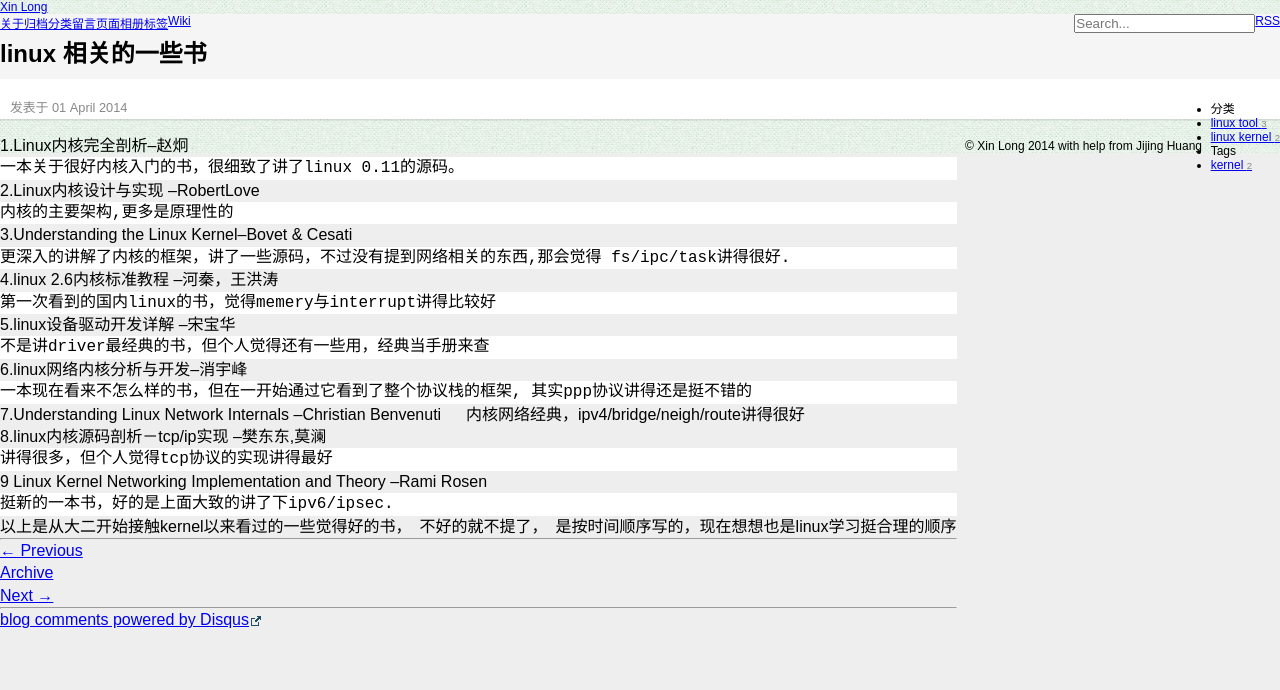
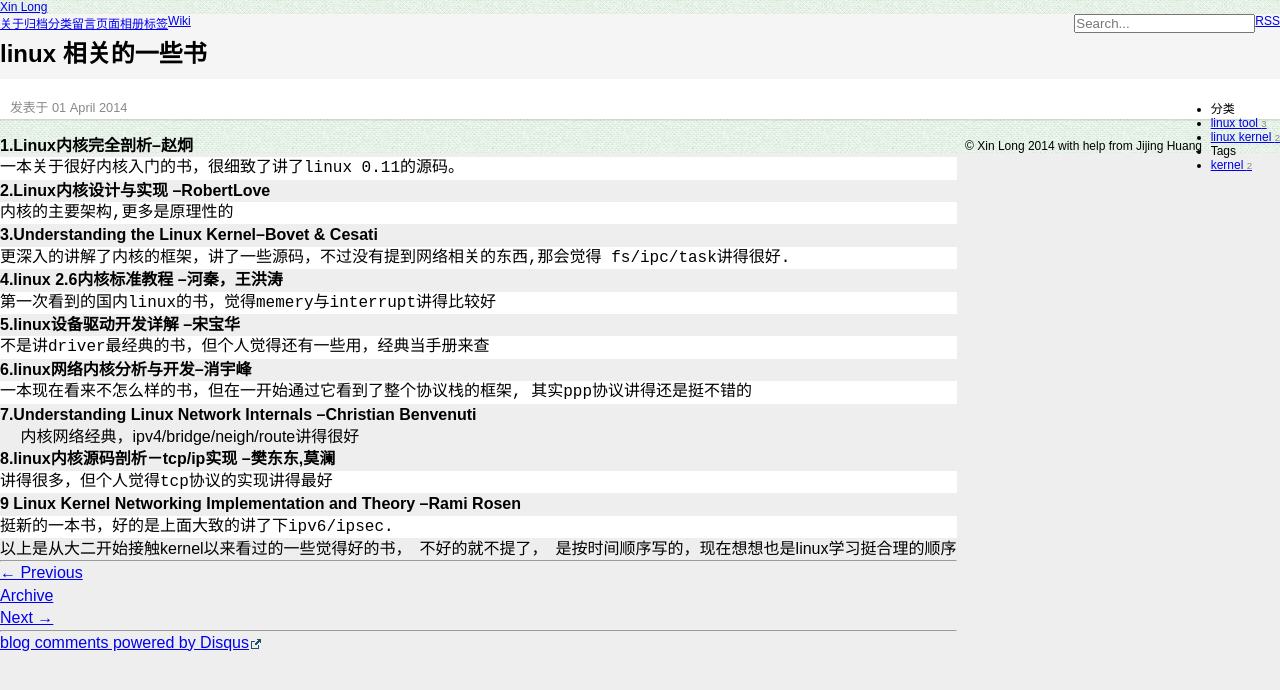
Before and after one commit to fengpsky/lxin.github.io, a Jekyll site: the page built from _posts/2014-04-01-some-books-about-linux-kernel.md, in a window 1280 px wide. Shown: the top 690 px of the page. Built offline with Jekyll 4.4.1, drawn with Linux system fonts in a browser that asks for light colours; comment, search, counter and statistics services are not loaded.

Commit message:
some change

```diff
--- a/_posts/2014-04-01-some-books-about-linux-kernel.md
+++ b/_posts/2014-04-01-some-books-about-linux-kernel.md
@@ -7,39 +7,39 @@ tags: "kernel"
 ---
 {% include JB/setup %}
 
-1.Linux内核完全剖析--赵炯
+#### 1.Linux内核完全剖析--赵炯
 
     一本关于很好内核入门的书，很细致了讲了linux 0.11的源码。
 
-2.Linux内核设计与实现 --RobertLove
+#### 2.Linux内核设计与实现 --RobertLove
 
     内核的主要架构,更多是原理性的
 
-3.Understanding the Linux Kernel--Bovet & Cesati
+#### 3.Understanding the Linux Kernel--Bovet & Cesati
 
     更深入的讲解了内核的框架，讲了一些源码，不过没有提到网络相关的东西,那会觉得 fs/ipc/task讲得很好.
 
-4.linux 2.6内核标准教程 --河秦，王洪涛
+#### 4.linux 2.6内核标准教程 --河秦，王洪涛
 
     第一次看到的国内linux的书，觉得memery与interrupt讲得比较好
 
-5.linux设备驱动开发详解 --宋宝华
+#### 5.linux设备驱动开发详解 --宋宝华
 
     不是讲driver最经典的书，但个人觉得还有一些用，经典当手册来查
 
-6.linux网络内核分析与开发--消宇峰
+#### 6.linux网络内核分析与开发--消宇峰
 
     一本现在看来不怎么样的书，但在一开始通过它看到了整个协议栈的框架, 其实ppp协议讲得还是挺不错的
 
-7.Understanding Linux Network Internals --Christian Benvenuti
+#### 7.Understanding Linux Network Internals --Christian Benvenuti
 
     内核网络经典，ipv4/bridge/neigh/route讲得很好
 
-8.linux内核源码剖析－tcp/ip实现 --樊东东,莫澜
+#### 8.linux内核源码剖析－tcp/ip实现 --樊东东,莫澜
 
     讲得很多，但个人觉得tcp协议的实现讲得最好
 
-9 Linux Kernel Networking Implementation and Theory --Rami Rosen
+#### 9 Linux Kernel Networking Implementation and Theory --Rami Rosen
 
     挺新的一本书，好的是上面大致的讲了下ipv6/ipsec.
 
```
